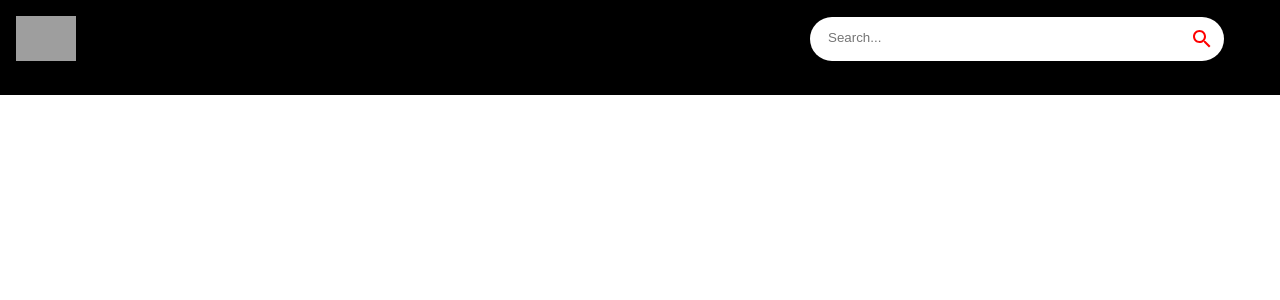
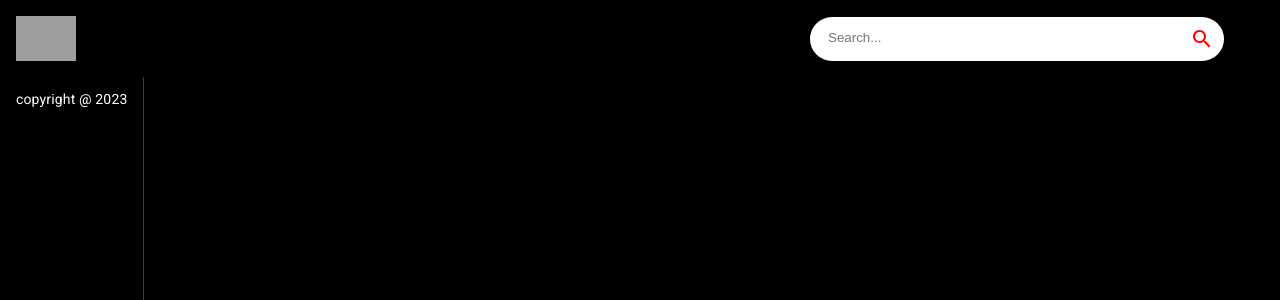
Before and after one commit to dnguyense/youtube-clonedn, a React (Create React App) app: page / in a window 1280 px wide. Shown: the top 300 px of the page. Built offline with nearby package versions, Linux system fonts and the light colour scheme; grey boxes are pictures that could not be loaded.

Commit message:
end of day 1 stuck at the sidebar is not display

```diff
--- a/src/components/Feed.jsx
+++ b/src/components/Feed.jsx
@@ -1,8 +1,18 @@
 import React from 'react'
-
+import { useState } from 'react'
+import { useEffect } from 'react'
+import {Box, Stack, Typography} from "@mui/material";
+import SideBar from './SideBar';
 const Feed = () => {
   return (
-    <div>Feed</div>
+    <Stack sx={ {flexDirection: {sx: "column", md: "row"} }}>
+        <Box sx={{height: {sx: "auto", md: "92vh"}, borderRight: "1px solid #3d3d3d", px:{sx:0, md:2}}}>
+            <SideBar />
+            <Typography className="copyright" variant="body2" sx={{mt: 1.5, color:"#fff"}}>
+                copyright @ 2023
+            </Typography>
+        </Box>
+    </Stack>
   )
 }
 
--- /dev/null
+++ b/src/components/SideBar.jsx
@@ -0,0 +1,21 @@
+import React from 'react'
+import {Stack} from "@mui/material"
+import {categories} from "../utils/constaints"
+
+const selectedCategory = "New";
+
+const SideBar = () => {
+  <Stack
+    direction="row"
+    sx= {{overflowY: "auto", height: {sx: "auto", md: "95%"}, flexDirection: {md: "column"}}}
+    >
+    {categories.map((category) =>{
+     <button className="category-btn" style={{background: category.name === selectedCategory ? "red" : "white"}}>
+        <span>{category.icon}</span>
+        <span>{category.name}</span>
+     </button>
+    })}
+  </Stack>
+}
+
+export default SideBar
--- a/src/components/index.js
+++ b/src/components/index.js
@@ -4,3 +4,4 @@
 export {default as ChannelDetail} from "./ChannelDetail";
 export {default as SearchFeed} from "./SearchFeed";
 export {default as SearchBar} from "./SearchBar";
+export {default as SideBar} from "./SideBar";
```
